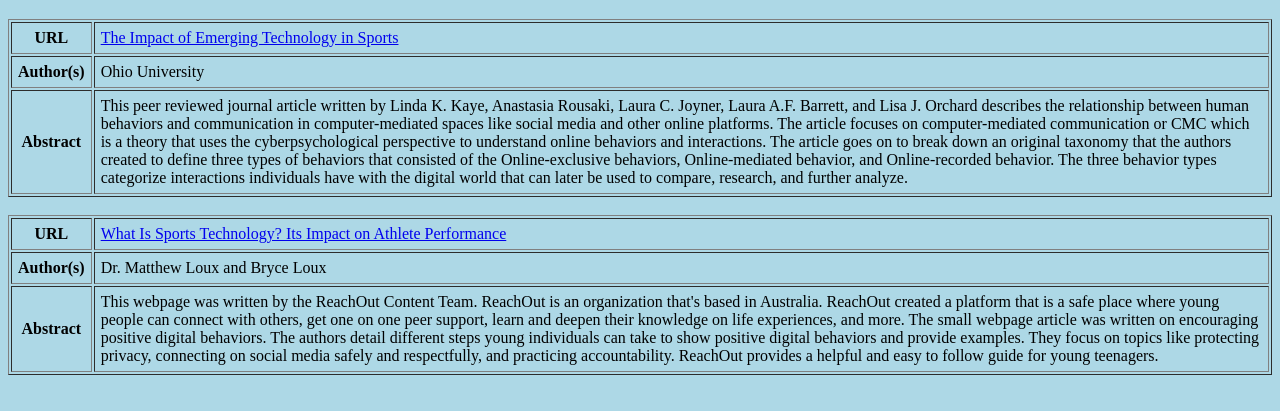
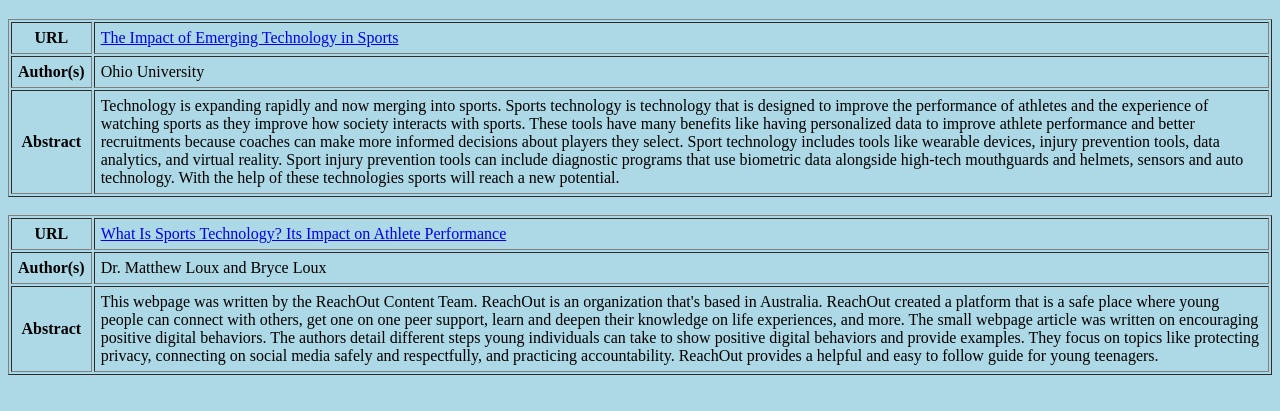
Before and after one commit to M50116721/M50116721.github.io, a plain HTML site: page subtopic3.html in a window 1280 px wide. Shown: the part 61-472 px from the top of the page. Drawn offline with Linux system fonts and the light colour scheme.

Commit message:
Revise abstract to focus on sports technology advancements
Updated the abstract to reflect the impact of technology in sports, emphasizing its benefits for athletes and coaches.

```diff
--- a/subtopic3.html
+++ b/subtopic3.html
@@ -10,7 +10,7 @@
     <table border="1" cellpadding="6">
         <tr><th>URL</th><td><a href="https://www.ohio.edu/business/academics/graduate/professional-master-sports-administration/resources/technology-sports">The Impact of Emerging Technology in Sports</a></td></tr>
         <tr><th>Author(s)</th><td>Ohio University</td></tr>
-        <tr><th>Abstract</th><td>This peer reviewed journal article written by Linda K. Kaye, Anastasia Rousaki, Laura C. Joyner, Laura A.F. Barrett, and Lisa J. Orchard describes the relationship between human  behaviors and communication in computer-mediated spaces like social media and other online platforms. The article focuses on computer-mediated communication or CMC which is a theory that uses the cyberpsychological perspective to understand online behaviors and interactions. The article goes on to break down an original taxonomy that the authors created to define three types of behaviors that consisted of the Online-exclusive behaviors, Online-mediated behavior, and Online-recorded behavior. The three behavior types categorize interactions individuals have with the digital world that can later be used to compare, research, and further analyze.</td></tr>
+        <tr><th>Abstract</th><td>Technology is expanding rapidly and now merging into sports. Sports technology is technology that is designed to improve the performance of athletes and the experience of watching sports as they improve how society interacts with sports. These tools have many benefits like having personalized data to improve athlete performance and better recruitments because coaches can make more informed decisions about players they select. Sport technology includes tools like wearable devices, injury prevention tools, data analytics, and virtual reality. Sport injury prevention tools can include diagnostic programs that use biometric data alongside high-tech mouthguards and helmets, sensors and auto technology. With the help of these technologies sports will reach a new potential.
 
         </td></tr>
     </table>
```
